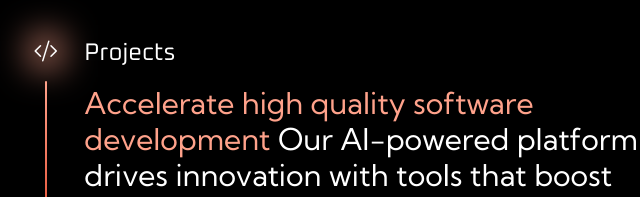
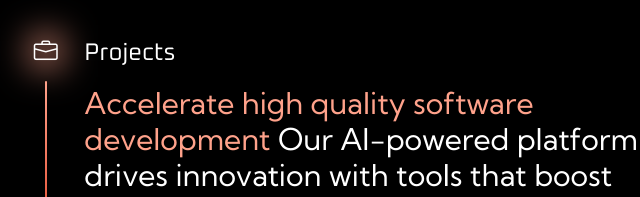
Before and after one commit to Codehack-01/My-Portfolio, a website: page index.html in a window 1280 px wide. Shown: the part 1883-2080 px from the top of the page, 169-809 px from the left. Drawn offline with nearby package versions, Linux system fonts and the light colour scheme.

Commit message:
source code

```diff
--- a/index.html
+++ b/index.html
@@ -335,7 +335,8 @@
         <div class="flex flex-col flex-items-center md:px-9 col-1">
           <div class="relative icon icon-padding mb-4">
 
-            <i class="bi bi-code-slash"></i>
+            <!-- <i class="bi bi-code-slash"></i> -->
+            <i class="bi bi-briefcase"></i>
             <span class="icon2-gradient"></span>
           </div>
           <div
```
